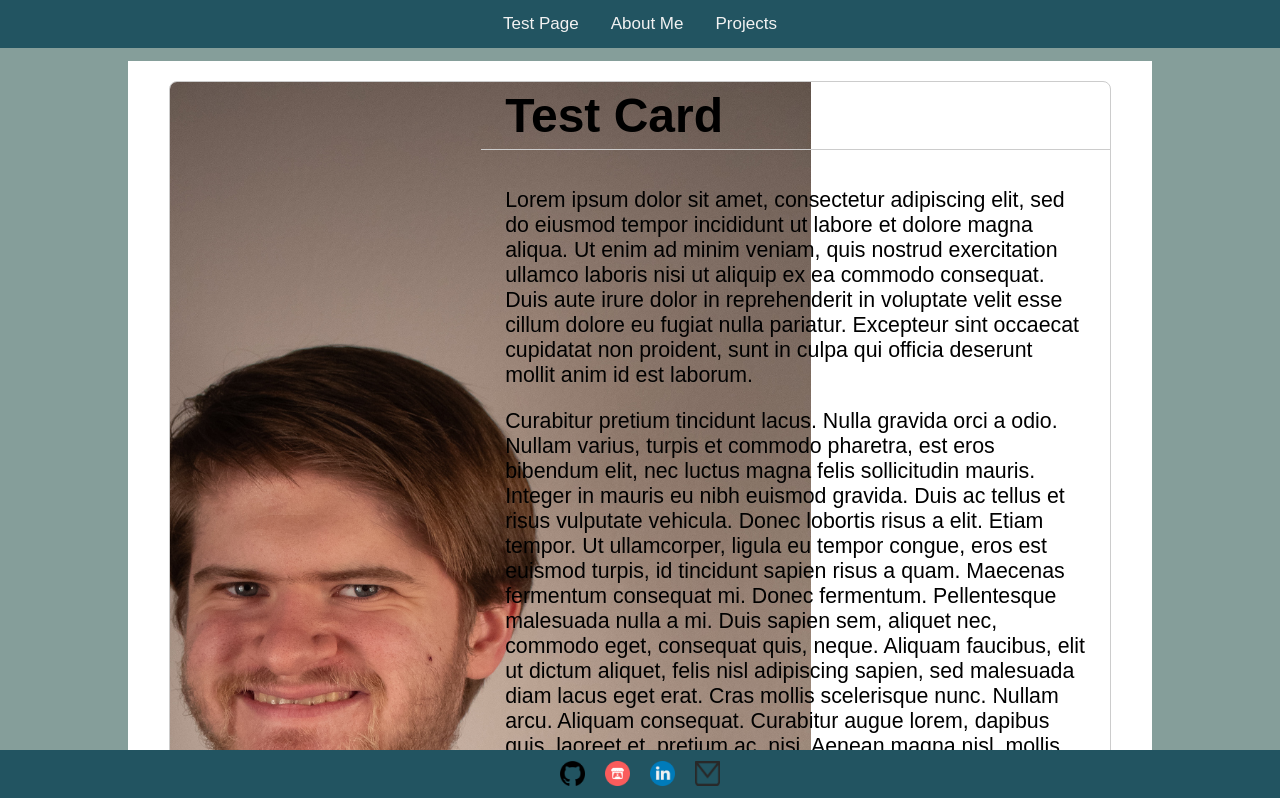
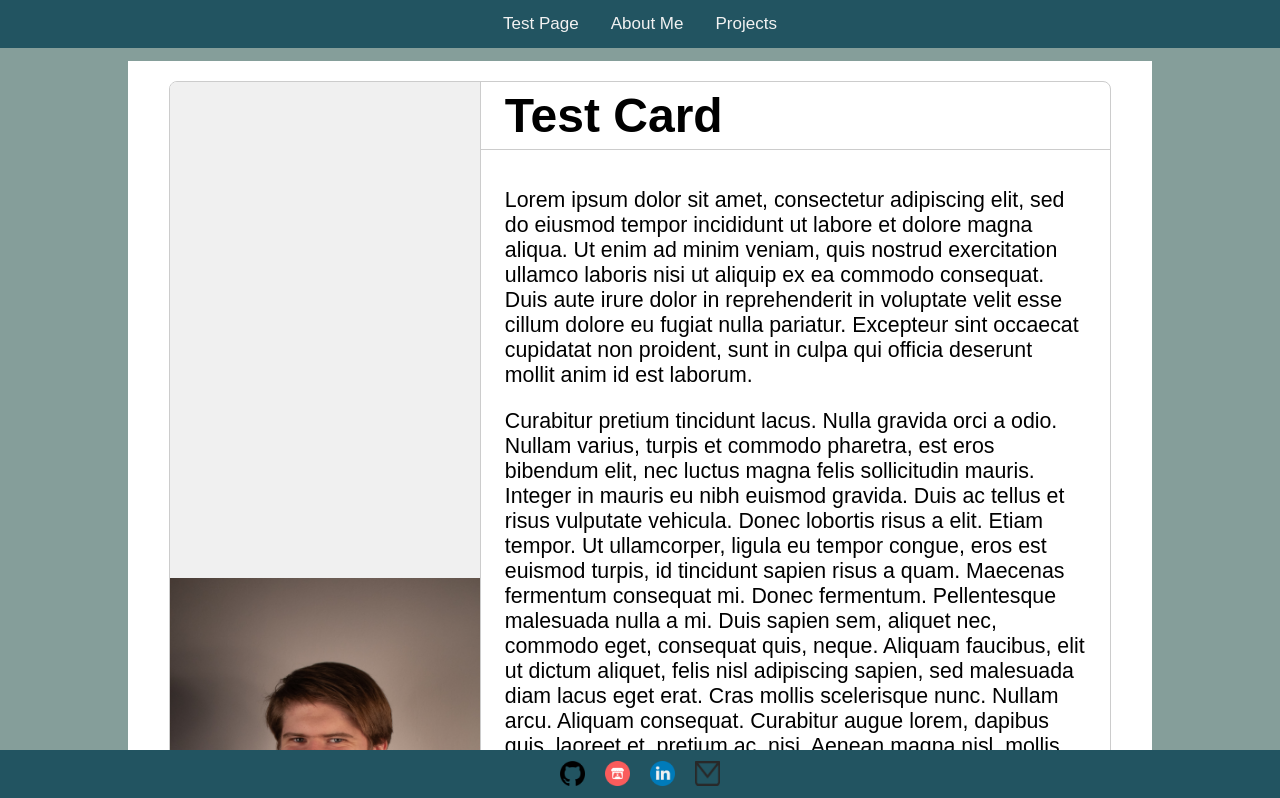
Before and after one commit to hdorer/hdorer.github.io, a React (Vite) app: page /test-page in a window 1280 px wide. Shown: the top 798 px of the page. Built offline with nearby package versions, Linux system fonts and the light colour scheme.

Commit message:
Small fix to Card CSS for smaller screens

```diff
--- a/src/components/Card.css
+++ b/src/components/Card.css
@@ -15,6 +15,10 @@
     background-color: #f0f0f0;
     width: 33%;
     min-height: 100%;
+}
+
+.card-thumbnail img {
+    max-width: 100%;
 }
 
 .card-body {
```
